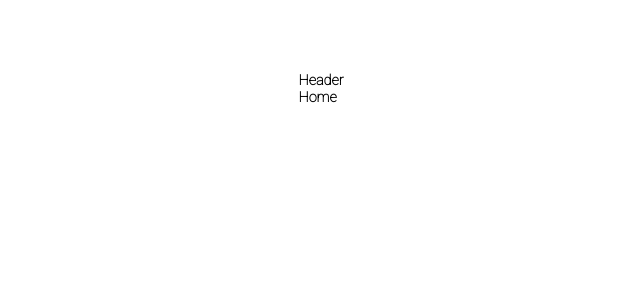
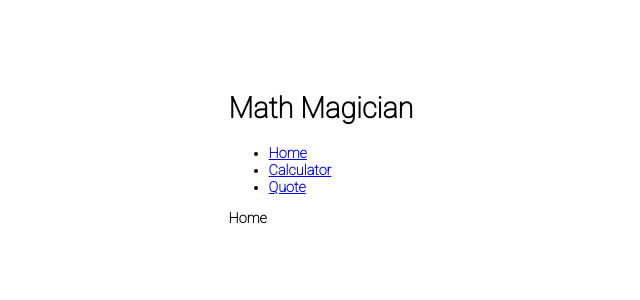
Before and after one commit to barakadanny/Math-Magicians-with-Reactjs, a React (Create React App) app: page / in a window 1280 px wide. Shown: the top 300 px of the page, without its empty margins (319-959 px from the left). Built offline with nearby package versions, Linux system fonts and the light colour scheme.

Commit message:
Header structure completed

```diff
--- a/src/components/Header.js
+++ b/src/components/Header.js
@@ -1,7 +1,25 @@
 import React from 'react';
+import { Link } from 'react-router-dom';
 
 function Header() {
-  return <div>Header</div>;
+  return (
+    <header>
+      <h1>Math Magician</h1>
+      <nav>
+        <ul>
+          <li>
+            <Link to='/'>Home</Link>
+          </li>
+          <li>
+            <Link to='/calculator'>Calculator</Link>
+          </li>
+          <li>
+            <Link to='/quote'>Quote</Link>
+          </li>
+        </ul>
+      </nav>
+    </header>
+  );
 }
 
 export default Header;
```
